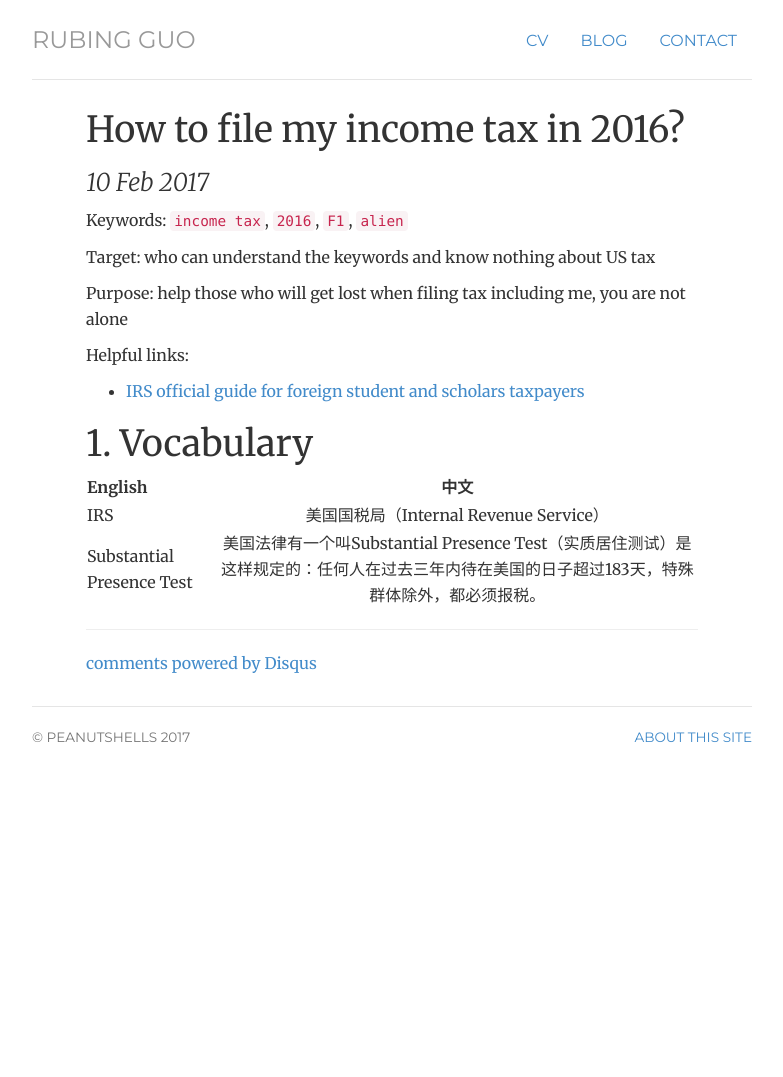
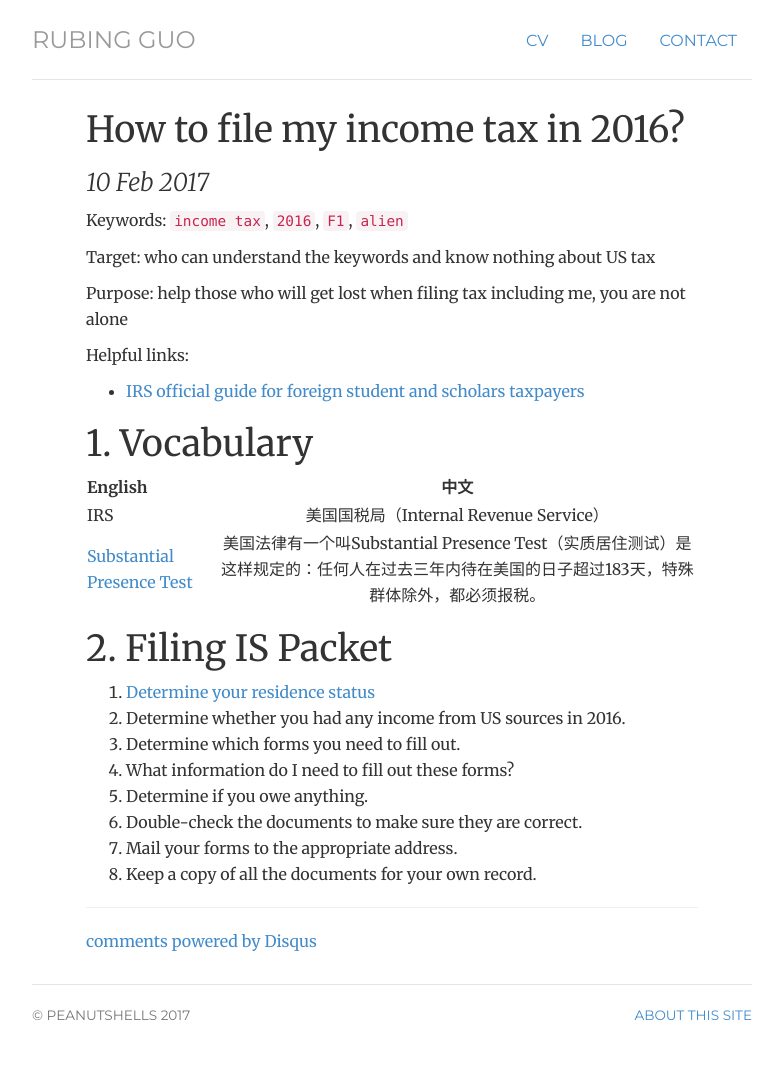
Before and after one commit to flower-joke/peanutshells.github.io, a Jekyll site: the page built from _posts/2017-02-10-filing-IS.md, in a window 1280 px wide. Shown: the whole page, without its empty margins (248-1031 px from the left). Built offline with Jekyll 4.4.1, drawn with Linux system fonts in a browser that asks for light colours; nearby versions of some CDN libraries; our own code applies the rules of GitHub Pages for plain Markdown files; comment, search, counter and statistics services are not loaded; before the commit the page ends 900 px from its top, so only the background shows below that.

Commit message:
Update 2017-02-10-filing-IS.md

```diff
--- a/_posts/2017-02-10-filing-IS.md
+++ b/_posts/2017-02-10-filing-IS.md
@@ -19,4 +19,17 @@ Helpful links:
 English|中文
 ---|:---:|
 IRS|美国国税局（Internal Revenue Service）
-Substantial Presence Test|美国法律有一个叫Substantial Presence Test（实质居住测试）是这样规定的：任何人在过去三年内待在美国的日子超过183天，特殊群体除外，都必须报税。
+<a href = "https://www.irs.gov/individuals/international-taxpayers/substantial-presence-test">Substantial Presence Test</a>|美国法律有一个叫Substantial Presence Test（实质居住测试）是这样规定的：任何人在过去三年内待在美国的日子超过183天，特殊群体除外，都必须报税。
+
+# 2. Filing IS Packet
+
+<ol>
+  <li><a href = "https://www.internationalstudent.com/tax/#collapseOne">Determine your residence status</a></li>
+  <li>Determine whether you had any income from US sources in 2016.</li>
+  <li>Determine which forms you need to fill out.</li>
+  <li>What information do I need to fill out these forms?</li>
+  <li>Determine if you owe anything.</li>
+  <li>Double-check the documents to make sure they are correct.</li>
+  <li>Mail your forms to the appropriate address.</li>
+  <li>Keep a copy of all the documents for your own record.</li>
+</ol>
```
